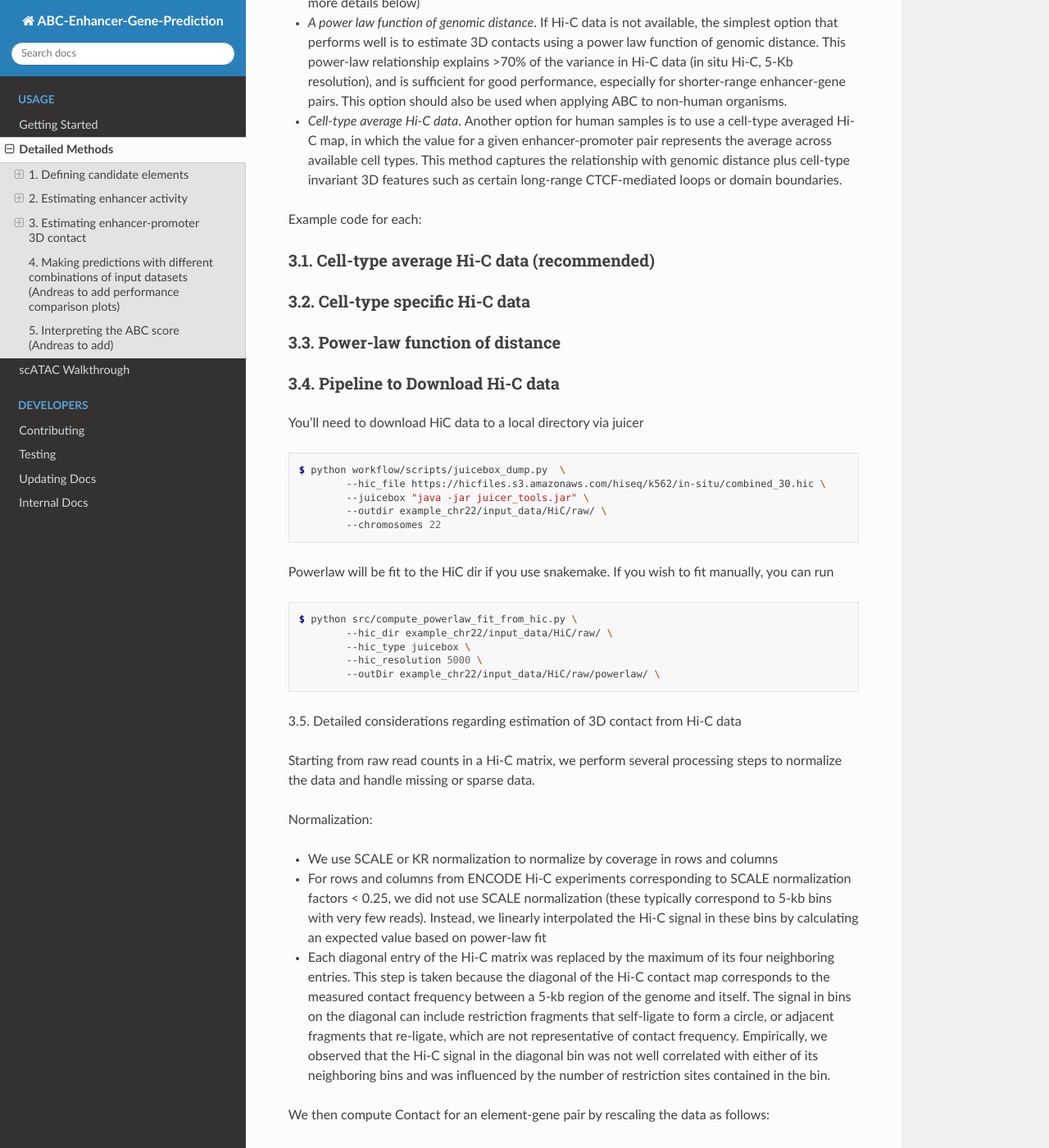
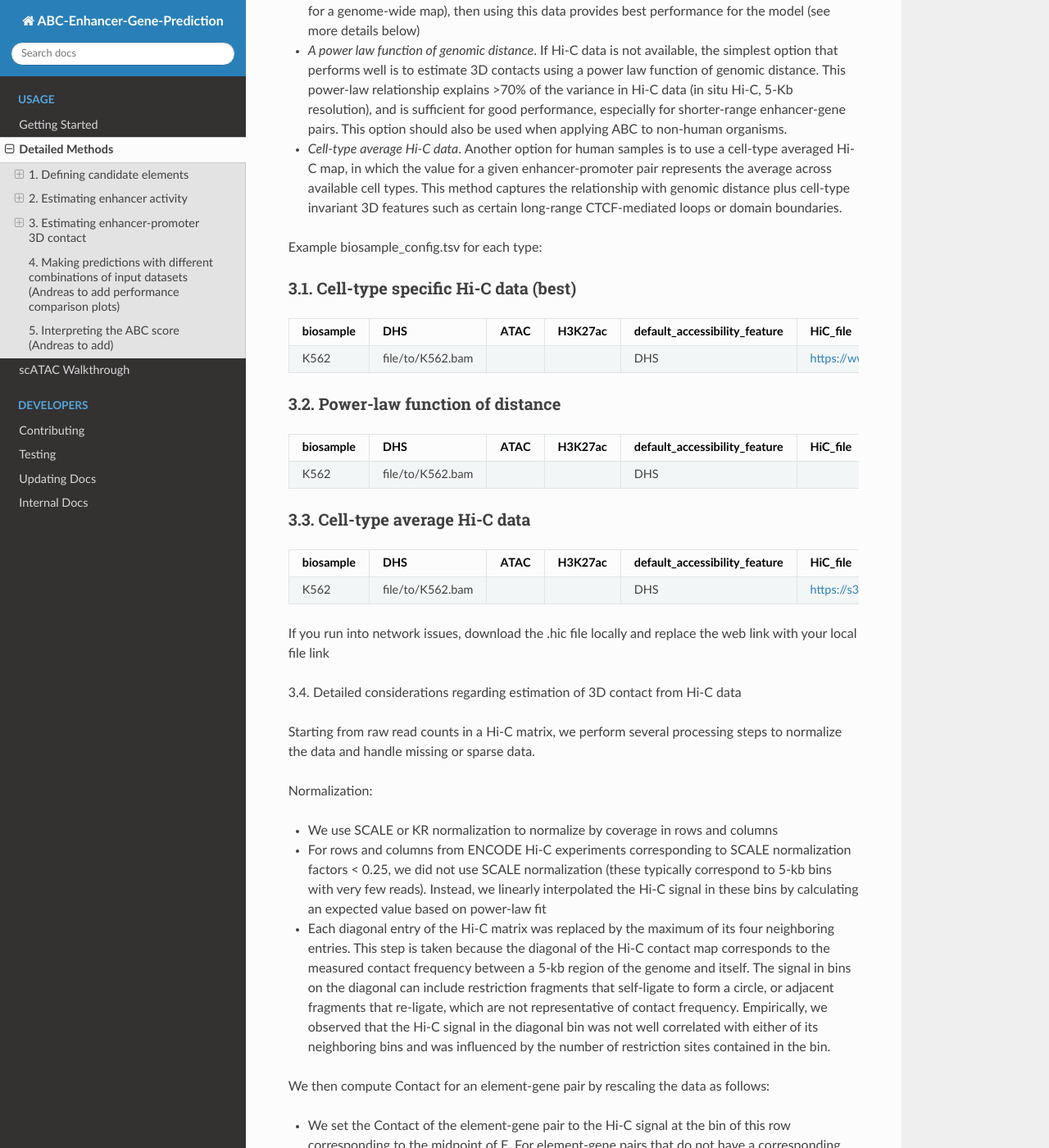
Before and after one commit to broadinstitute/ABC-Enhancer-Gene-Prediction, a Sphinx documentation site: the page built from docs/usage/methods.rst, in a window 1280 px wide and 1400 px high, scrolled down 4261 px. Shown: the whole window at 82% size. Built offline with Sphinx 7.4.7 and the Read the Docs theme 2.0.0, drawn with Linux system fonts in a browser that asks for light colours; some of the changed text lies outside the part shown.

Commit message:
Update methods.rst

```diff
--- a/docs/usage/methods.rst
+++ b/docs/usage/methods.rst
@@ -38,14 +38,15 @@ Description:
 .. code-block:: console
 
 	$ python workflow/scripts/makeCandidateRegions.py \
-		--narrowPeak results/K562_chr22/Peaks/macs2_peaks.narrowPeak.sorted \
-		--bam example_chr/chr22/ENCFF860XAE.chr22.sorted.se.bam \
-		--outDir results/K562_chr22/Peaks \
-		--chrom_sizes reference/hg38/GRCh38_EBV.no_alt.chrom.sizes.tsv \
-		--regions_blocklist reference/hg38/GRCh38_unified_blacklist.bed \
-		--regions_includelist example_chr/chr22/RefSeqCurated.170308.bed.CollapsedGeneBounds.chr22.hg38.TSS500bp.bed \
-		--peakExtendFromSummit 250 \
-		--nStrongestPeak 150000
+	    --narrowPeak results/K562_chr22/Peaks/macs2_peaks.narrowPeak.sorted \
+	    --accessibility example_chr/chr22/ENCFF860XAE.chr22.sorted.se.bam \
+	    --outDir results/K562_chr22/Peaks \
+	    --chrom_sizes reference/hg38/GRCh38_EBV.no_alt.chrom.sizes.tsv \
+	    --chrom_sizes_bed results/tmp/reference/hg38/GRCh38_EBV.no_alt.chrom.sizes.tsv.bed \
+	    --regions_blocklist reference/hg38/GRCh38_unified_blacklist.bed \
+	    --regions_includelist example_chr/chr22/RefSeqCurated.170308.bed.CollapsedGeneBounds.chr22.hg38.TSS500bp.bed \
+	    --peakExtendFromSummit 250 \
+	    --nStrongestPeak 150000
 
 The method of defining candidate elements includes the following steps:
 
@@ -112,15 +113,16 @@ Description:
 .. code-block:: console
 
 	$ python workflow/scripts/run.neighborhoods.py \
-		--candidate_enhancer_regions results/K562_chr22/Peaks/macs2_peaks.narrowPeak.sorted.candidateRegions.bed  \
-		--DHS example_chr/chr22/ENCFF860XAE.chr22.sorted.se.bam \
-		--default_accessibility_feature DHS \
-		--chrom_sizes reference/hg38/GRCh38_EBV.no_alt.chrom.sizes.tsv \
-		--outdir results/K562_chr22/Neighborhoods \
-		--genes example_chr/chr22/RefSeqCurated.170308.bed.CollapsedGeneBounds.chr22.hg38.bed.sorted.uniq \
-		--ubiquitously_expressed_genes reference/UbiquitouslyExpressedGenes.txt \
-		--qnorm reference/EnhancersQNormRef.K562.txt \
-		--H3K27ac example_chr/chr22/ENCFF790GFL.chr22.sorted.se.bam
+	    --candidate_enhancer_regions results/K562_chr22/Peaks/macs2_peaks.narrowPeak.sorted.candidateRegions.bed \
+	    --DHS example_chr/chr22/ENCFF860XAE.chr22.sorted.se.bam \
+	    --default_accessibility_feature DHS \
+	    --chrom_sizes reference/hg38/GRCh38_EBV.no_alt.chrom.sizes.tsv \
+	    --chrom_sizes_bed results/tmp/reference/hg38/GRCh38_EBV.no_alt.chrom.sizes.tsv.bed \
+	    --outdir results/K562_chr22/Neighborhoods \
+	    --genes results/K562_chr22/processed_genes_file.bed \
+	    --ubiquitously_expressed_genes reference/UbiquitouslyExpressedGenes.txt \
+	    --qnorm reference/EnhancersQNormRef.K562.txt \
+	    --H3K27ac example_chr/chr22/ENCFF790GFL.chr22.sorted.se.bam
 
 2.1. Activity scales with read counts
 ^^^^^^^^^^^^^^^^^^^^^^^^^^^^
@@ -146,41 +148,95 @@ We now recommend selecting from one of three strategies to estimate enhancer-pro
 - *Cell-type average Hi-C data*. Another option for human samples is to use a cell-type averaged Hi-C map, in which the value for a given enhancer-promoter pair represents the average across available cell types. This method captures the relationship with genomic distance plus cell-type invariant 3D features such as certain long-range CTCF-mediated loops or domain boundaries.
 
 
-Example code for each:
+Example biosample_config.tsv for each type:
 
-3.1. Cell-type average Hi-C data (recommended)
-^^^^^^^^^^^^^^^^^^^^^^^^^^^^^^^^^^^^^^^^^^^^^^
+3.1. Cell-type specific Hi-C data (best)
+^^^^^^^^^^^^^^^^^^^^^^^^^^^^^^^^^^^^^^^^^^
 
-3.2. Cell-type specific Hi-C data
-^^^^^^^^^^^^^^^^^^^^^^^^^^^^^^^^^
+.. list-table::
+   :header-rows: 1
+   :widths: auto
 
-3.3. Power-law function of distance
+   * - biosample
+     - DHS
+     - ATAC
+     - H3K27ac
+     - default_accessibility_feature
+     - HiC_file
+     - HiC_type
+     - HiC_resolution
+     - alt_TSS
+     - alt_genes
+   * - K562
+     - file/to/K562.bam
+     -
+     -
+     - DHS
+     - https://www.encodeproject.org/files/ENCFF621AIY/@@download/ENCFF621AIY.hic
+     - hic
+     - 5000
+     -
+     -
+
+3.2. Power-law function of distance
 ^^^^^^^^^^^^^^^^^^^^^^^^^^^^^^^^^^^
 
-3.4. Pipeline to Download Hi-C data
-^^^^^^^^^^^^^^^^^^^^^^^^^^^^^^^^^^^
-You'll need to download HiC data to a local directory via juicer
+.. list-table::
+   :header-rows: 1
+   :widths: auto
 
-.. code-block:: console
+   * - biosample
+     - DHS
+     - ATAC
+     - H3K27ac
+     - default_accessibility_feature
+     - HiC_file
+     - HiC_type
+     - HiC_resolution
+     - alt_TSS
+     - alt_genes
+   * - K562
+     - file/to/K562.bam
+     -
+     -
+     - DHS
+     -
+     -
+     -
+     -
+     -
 
-	$ python workflow/scripts/juicebox_dump.py  \
-		--hic_file https://hicfiles.s3.amazonaws.com/hiseq/k562/in-situ/combined_30.hic \
-		--juicebox "java -jar juicer_tools.jar" \
-		--outdir example_chr22/input_data/HiC/raw/ \
-		--chromosomes 22
+3.3. Cell-type average Hi-C data
+^^^^^^^^^^^^^^^^^^^^^^^^^^^^^^^^^^
+.. list-table::
+   :header-rows: 1
+   :widths: auto
 
-Powerlaw will be fit to the HiC dir if you use snakemake. If you wish to fit manually, you can run
+   * - biosample
+     - DHS
+     - ATAC
+     - H3K27ac
+     - default_accessibility_feature
+     - HiC_file
+     - HiC_type
+     - HiC_resolution
+     - alt_TSS
+     - alt_genes
+   * - K562
+     - file/to/K562.bam
+     -
+     -
+     - DHS
+     - https://s3.us-central-1.wasabisys.com/aiden-encode-hic-mirror/bifocals_iter2/tissues.hic
+     - hic
+     - 5000
+     -
+     -
 
-.. code-block:: console
-
-	$ python src/compute_powerlaw_fit_from_hic.py \
-		--hic_dir example_chr22/input_data/HiC/raw/ \
-		--hic_type juicebox \
-		--hic_resolution 5000 \
-		--outDir example_chr22/input_data/HiC/raw/powerlaw/ \
+If you run into network issues, download the .hic file locally and replace the web link with your local file link
 
 
-3.5. Detailed considerations regarding estimation of 3D contact from Hi-C data
+3.4. Detailed considerations regarding estimation of 3D contact from Hi-C data
 
 Starting from raw read counts in a Hi-C matrix, we perform several processing steps to normalize the data and handle missing or sparse data.
 
@@ -223,19 +279,20 @@ Description:
 
 .. code-block:: console
 
-	$ python workflow/scripts/predict.py  \
-		--enhancers results/K562_chr22/Neighborhoods/EnhancerList.txt \
-		--outdir results/K562_chr22/Predictions \
-		--powerlaw_params_tsv results/HiC_Powerlaw/b08206e1/hic.powerlaw.tsv \
-		--score_column ABC.Score \
-		--chrom_sizes reference/hg38/GRCh38_EBV.no_alt.chrom.sizes.tsv \
-		--accessibility_feature DHS \
-		--cellType K562_chr22 \
-		--genes results/K562_chr22/Neighborhoods/GeneList.txt \
-		--hic_dir example_chr/HiC_K562 \
-		--hic_type juicebox \
-		--hic_resolution 5000 \
-		--scale_hic_using_powerlaw
+	$ python workflow/scripts/predict.py \
+	    --enhancers results/K562_chr22/Neighborhoods/EnhancerList.txt \
+	    --outdir results/K562_chr22/Predictions \
+	    --score_column ABC.Score \
+	    --chrom_sizes reference/hg38/GRCh38_EBV.no_alt.chrom.sizes.tsv \
+	    --accessibility_feature DHS \
+	    --cellType K562_chr22 \
+	    --genes results/K562_chr22/Neighborhoods/GeneList.txt \
+	    --hic_gamma 1.024238616787792 \
+	    --hic_scale 5.9594510043736655 \
+	    --hic_file https://www.encodeproject.org/files/ENCFF621AIY/@@download/ENCFF621AIY.hic \
+	    --hic_type hic \
+	    --hic_resolution 5000 \
+	    --scale_hic_using_powerlaw
 
 
 
```
